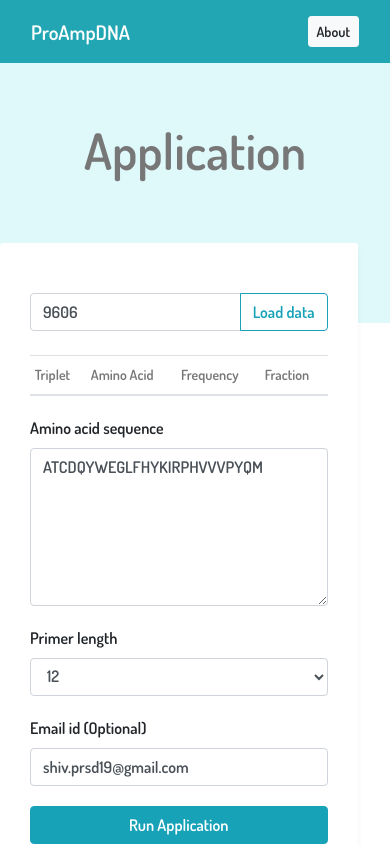
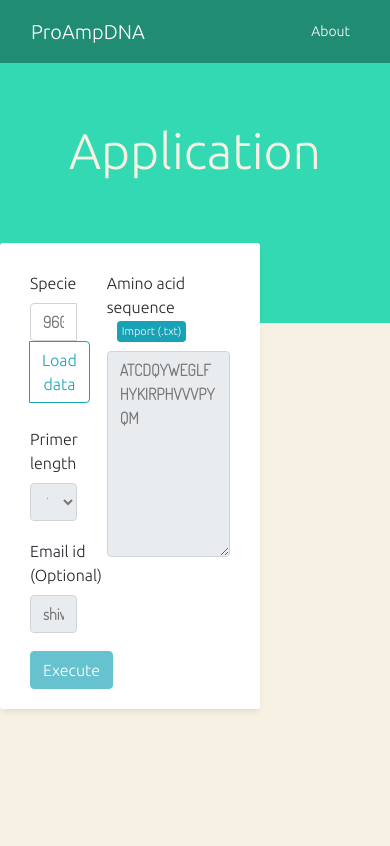
Before and after one commit to shiv-param/proampdna, an Angular app in the folder proampdna/frontend/: page / in a window 390 px wide. Shown: the top 846 px of the page. Built offline with nearby package versions, Linux system fonts and the light colour scheme.

Commit message:
UI fixes

```diff
--- a/proampdna/frontend/src/app/app.component.css
+++ b/proampdna/frontend/src/app/app.component.css
@@ -1,30 +1,35 @@
 .navigation-header{
-  background-color: #22a6b3 !important;
-  font-family: 'Dosis', sans-serif;
+  background-color: #218c74 !important;
+  font-family: 'Ubuntu', sans-serif;
+}
+
+.navigation-header button.about-button{
+  color:#FFFFFF;
 }
 
 .banner{
-  background-color: #dff9fb;
+  background-color: #33d9b2;
   color:#777;
   height: 260px;
   width: 100%;
   padding: 30px;
-  font-family: 'Dosis', sans-serif;
+  font-family: 'Ubuntu', sans-serif;
 }
 
 .page-header{
   text-align:center;
+  color: #f7f1e3;
   font-size: 50px;
-  font-weight: 600;
+  font-weight: 500;
   line-height: 1.5;
   margin-top: 20px;
-  font-family: 'Dosis', sans-serif;
+  font-family: 'Ubuntu', sans-serif;
 }
 
 .application{
   background-color: #FFFFFF;
   margin-top: -80px;
-  padding:30px;
+  padding: 10px 30px 20px 30px;
   border-radius: 3px 3px 3px 3px;
   -moz-border-radius: 3px 3px 3px 3px;
   -webkit-border-radius: 3px 3px 3px 3px;
@@ -32,86 +37,81 @@
   -webkit-box-shadow: 0px 4px 6px -2px rgba(0,0,0,0.1);
   -moz-box-shadow: 0px 4px 6px -2px rgba(0,0,0,0.1);
   box-shadow: 0px 4px 6px -2px rgba(0,0,0,0.1);
+  font-family: 'Ubuntu', sans-serif;
+}
+
+.application .form-element{
+  margin-top: 18px;
+}
+
+.application .form-element input, .application .form-element select, .application .form-element textarea{
+  color:#777;
+  font-weight: 600;
   font-family: 'Dosis', sans-serif;
 }
 
-.application .form-element{
-  margin-top: 20px;
-}
-
-.application .species_data_wrap{
-  max-height: 200px;
-  overflow-y: scroll;
-}
-.application .codon-help-text{
-  margin-top: -22px;
-  margin-left: 2px;
+.application .form-element button.utility-button{
+  margin-top: -2px;
+    font-size: 11px;
+  line-height: 1;
+    padding: 4px;
+    margin-left: 10px;
 }
 
 .table-proampdna{
   color:#777;
   font-weight: 500;
   line-height: 2;
-  font-size: 14px;
+  font-size: 13px;
 }
 
-.results-header{
+.proampdna-results{
   margin-top: 20px;
 }
 
-.results-header{
-  font-size: 40px;
-  margin-bottom: 20px;
+.segment{
+  background-color: #FFFFFF;
+  margin-top: 20px;
+  border-radius: 3px 3px 3px 3px !important;
+  -moz-border-radius: 3px 3px 3px 3px !important;
+  -webkit-border-radius: 3px 3px 3px 3px !important;
+  -webkit-box-shadow: 0px 4px 6px -2px rgba(0,0,0,0.1);
+  -moz-box-shadow: 0px 4px 6px -2px rgba(0,0,0,0.1);
+  box-shadow: 0px 4px 6px -2px rgba(0,0,0,0.1);
+  font-family: 'Ubuntu', sans-serif;
 }
 
-.results-counts{
-  font-size: 18px;
-  color:#777;
-  margin-top: 3px;
+.segment .segment-header{
+  padding: 15px;
+  background-color: #218c74;
+  color: #FFFFFF;
 }
 
-.pagination-wrapper{
-  text-align: right;
+.segment .segment-content{
+      padding: 15px;
+    padding-bottom: 2px;
 }
 
-/*.application-input-form{*/
-
-    /*padding: 30px;*/
-
-  /*font-size: 12px;*/
-
-/*}*/
-
-
-
-/*.application-input-form .form-content{*/
-  /*margin-top: 20px;*/
-/*}*/
-
-/*.application-input-form .form-label{*/
-  /*font-size: 20px;*/
-/*}*/
-
-/*.application-input-form-footer{*/
-  /*background-color: #dff9fb;*/
-  /*padding: 30px;*/
-  /*border-radius: 0px 0px 3px 3px;*/
-    /*-moz-border-radius: 0px 0px 3px 3px;*/
-    /*-webkit-border-radius: 0px 0px 3px 3px;*/
-    /*border: 0px solid #000000;*/
-    /*-webkit-box-shadow: 0px 4px 6px -2px rgba(0,0,0,0.1);*/
-    /*-moz-box-shadow: 0px 4px 6px -2px rgba(0,0,0,0.1);*/
-    /*box-shadow: 0px 4px 6px -2px rgba(0,0,0,0.1);*/
-  /*font-family: 'Dosis', sans-serif;*/
-/*}*/
-
-/*.application-results{*/
-  /*margin-top: 100px;*/
-  /*font-size: 12px;*/
-/*}*/
+.segment .segment-header button{
+    margin-top: -5px;
+    font-size: 11px;
+  line-height: 1;
+    padding: 4px;
+    margin-left: 10px;
+}
 
 .footer-wrap{
   text-align: center;
-  margin-top: 120px;
-  font-family: 'Dosis', sans-serif;
+  margin-top: 180px;
+  font-family: 'Ubuntu', sans-serif;
 }
+
+.footer-wrap strong{
+  color:#218c74;
+  font-weight: 500;
+}
+
+.footer-wrap .sub-footer{
+  font-size: 12px;
+  margin-top: -12px;
+}
--- a/proampdna/frontend/src/app/app.component.html
+++ b/proampdna/frontend/src/app/app.component.html
@@ -4,7 +4,7 @@
     <a class="navbar-brand" href="/">ProAmpDNA</a>
     <div class="" id="navbarSupportedContent">
       <div class="form-inline my-2 my-lg-0">
-        <button class="btn btn-light btn-sm" type="submit">About</button>
+        <button class="btn btn-link btn-sm about-button" type="submit">About</button>
       </div>
     </div>
   </div>
@@ -17,22 +17,75 @@
 
 <div class="container-fluid">
   <div class="row justify-content-md-center">
-    <div class="col-11 application">
+    <div class="col-8 application">
       <div class="row">
-        <div class="col-12 col-md-3">
+        <div class="col-4">
           <div class="form-element">
+            <label for="species_id">Specie</label>
             <div class="input-group mb-4">
-              <input type="text" class="form-control" placeholder="Enter Species ID" aria-label="Enter Species ID" aria-describedby="species_id" [(ngModel)]="specie_id">
+              <input type="text" class="form-control" placeholder="Enter Species ID" aria-label="Enter Species ID" id = "species_id" aria-describedby="species_id" [(ngModel)]="specie_id" [disabled]="running_application || running_data_loading">
               <div class="input-group-append">
-                <button class="btn btn-outline-info" type="button" (click)="fetchSpeciesData()">Load data</button>
+                <button class="btn btn-outline-info" type="button" (click)="fetchSpeciesData()" [disabled]="running_application || running_data_loading">Load data</button>
               </div>
             </div>
-            <small class="form-text text-muted codon-help-text" *ngIf="specie_data_loaded">
-              Data loaded for <span>{{ specie_data.specie_id }}</span>. <a href="#" data-toggle="modal" data-target="#species_data_modal">View</a>
-            </small>
-            <div >
-              <table class="table table-striped table-sm table-proampdna">
+          </div>
+          <div class="form-element">
+            <label for="primer_length">Primer length</label>
+            <select class="form-control" id="primer_length" [(ngModel)]="primer_length" [disabled]="!specie_data_loaded || running_application">
+                  <option>3</option>
+                  <option>6</option>
+                  <option>9</option>
+                  <option>12</option>
+                  <option>15</option>
+                  <option>18</option>
+                  <option>21</option>
+                  <option>24</option>
+                  <option>27</option>
+                  <option>30</option>
+                </select>
+          </div>
+          <div class="form-element">
+            <label for="email">Email id (Optional)</label>
+            <input type="text" class="form-control" id="email" aria-describedby="email" placeholder="Enter your email id" [(ngModel)]="email" [disabled]="!specie_data_loaded || running_application">
+          </div>
+        </div>
+        <div class="col-8">
+          <div class="form-element">
+            <label for="amino_acid_sequence">
+              Amino acid sequence
+              <button class="btn btn-info btn-sm utility-button" [disabled]="running_application" (click)="importAminoAcidSeqFromFile()">
+                Import (.txt)
+              </button>
+            </label>
+            <textarea class="form-control" id="amino_acid_sequence" rows="8" [(ngModel)]="amino_acid_sequence" [disabled]="!specie_data_loaded || running_application"></textarea>
+          </div>
+        </div>
+        <div class="col-12">
+          <div class="form-element">
+            <button class="btn btn-info" (click)="runApp('')" [disabled]="!specie_data_loaded || running_application">
+              <span *ngIf="!running_application">Execute</span>
+              <span *ngIf="running_application">Executing...</span>
+            </button>
+          </div>
+        </div>
+      </div>
+    </div>
+    <div class="col-8 proampdna-results">
+      <div class="segment" *ngIf="specie_data_loaded">
+        <div class="segment-header">
+          Data Loaded for: {{ specie_data.specie_id }}
+          <button class="btn btn-light btn-sm" (click)="toggleViewSpecieData()">
+            <span *ngIf="show_specie_data">Hide Data</span>
+            <span *ngIf="!show_specie_data">View Data</span>
+          </button>
+        </div>
+        <div class="segment-content" *ngIf="show_specie_data">
+          <div class="species_data_wrap">
+                <table class="table table-striped table-bordered table-sm table-proampdna">
                   <thead>
+                    <tr>
+                      <th colspan="4"><code>{{ specie_data.specie_head }}</code></th>
+                    </tr>
                     <tr>
                       <th scope="col">Triplet</th>
                       <th scope="col">Amino Acid</th>
@@ -51,60 +104,26 @@
                 </table>
               </div>
         </div>
-          <div class="form-element">
-            <label for="amino_acid_sequence">Amino acid sequence</label>
-            <textarea class="form-control" id="amino_acid_sequence" rows="6" [(ngModel)]="amino_acid_sequence"></textarea>
       </div>
-          <div class="form-element">
-            <label for="primer_length">Primer length</label>
-            <select class="form-control" id="primer_length" [(ngModel)]="primer_length">
-              <option>3</option>
-              <option>6</option>
-              <option>9</option>
-              <option>12</option>
-              <option>15</option>
-              <option>18</option>
-              <option>21</option>
-              <option>24</option>
-              <option>27</option>
-              <option>30</option>
-            </select>
+      <div class="segment" *ngIf="final_data_loaded">
+        <div class="segment-header">
+          Results
         </div>
-          <div class="form-element">
-            <label for="email">Email id (Optional)</label>
-            <input type="text" class="form-control" id="email" aria-describedby="email" placeholder="Enter your email id" [(ngModel)]="email">
-          </div>
-          <div class="form-element">
-            <button class="btn btn-info btn-block" (click)="runApp('')">Run Application</button>
-          </div>
-        </div>
-        <div class="col-12 col-md-9" *ngIf="final_data_loaded">
+        <div class="segment-content">
            <div class="row">
-            <div class="col-12 results-header">
-              <span class="main-header">Results</span>
-            </div>
-            <div class="col-12 pagination-wrapper">
-              <nav aria-label="Page navigation example" *ngIf="page_offsets.length != 0">
-                <ul class="pagination pagination-sm justify-content-end">
-                  <li class="page-item" [ngClass]="{'disabled': !previous}">
-                    <a class="page-link" href="#" (click)="runApp(previous)">Previous</a>
-                  </li>
-                  <li class="page-item" *ngFor="let offset of page_offsets" [ngClass]="{'active': offset.selected}">
-                    <a class="page-link" href="#" (click)="runApp(offset.url)">{{offset.page_number}}</a>
-                  </li>
-                  <li class="page-item" [ngClass]="{'disabled': !next}">
-                    <a class="page-link" href="#" (click)="runApp(next)">Next</a>
-                  </li>
-                </ul>
-              </nav>
-            </div>
-          </div>
-
-          <table class="table table-bordered table-sm table-proampdna" *ngIf="final_data_loaded">
-            <thead class="thead-dark">
+                <div class="col-12 table-responsive">
+                  <table class="table table-striped table-bordered table-sm table-proampdna">
+                    <thead>
                       <tr>
-                <th colspan="4">Amino acid sequence with least degenerate codons: <code>{{ least_degenerate_codon }}</code></th>
-                <th colspan="2" class="text-right">Showing <code>{{ start_count }}</code>-<code>{{ end_count }}</code> of <code>{{ total_results }}</code></th>
+                        <th colspan="4">
+                          Amino acid sequence with least degenerate codons: <code>{{ least_degenerate_codon }}</code>
+                        </th>
+                        <th colspan="2" class="text-right" *ngIf="page_offsets.length != 0">
+                          Showing <code>{{ start_count }}</code>-<code>{{ end_count }}</code> of <code>{{ total_results }}</code>
+                        </th>
+                        <th colspan="2" class="text-right" *ngIf="page_offsets.length == 0">
+                          Showing <code>1</code>-<code>{{ total_results }}</code> of <code>{{ total_results }}</code>
+                        </th>
                       </tr>
                       <tr>
                         <th scope="col">Forward Primer (5' to 3')</th>
@@ -119,31 +138,44 @@
                       <tr *ngFor="let result of result_data">
                         <td>{{ result.forwardPrimer }}</td>
                         <td>{{ result.reversePrimer }}</td>
-                <td>{{ result.frequency }}</td>
+                        <td>{{ result.frequency.toExponential(4) }}</td>
                         <td>{{ result.length }}</td>
-                <td>{{ result.GCPerc }}</td>
-                <td>{{ result.meltingPoint }}</td>
+                        <td>{{ result.GCPerc.toFixed(2) }}</td>
+                        <td>{{ result.meltingPoint.toFixed(3) }}</td>
                       </tr>
                     </tbody>
                     <tfoot>
                       <tr>
-                <th colspan="4">Amino acid sequence with least degenerate codons: <code>{{ least_degenerate_codon }}</code></th>
-                <th colspan="2" class="text-right">Showing <code>{{ start_count }}</code>-<code>{{ end_count }}</code> of <code>{{ total_results }}</code></th>
+                        <th colspan="4">
+                          Amino acid sequence with least degenerate codons: <code>{{ least_degenerate_codon }}</code>
+                        </th>
+                        <th colspan="2" class="text-right" *ngIf="page_offsets.length != 0">
+                          Showing <code>{{ start_count }}</code>-<code>{{ end_count }}</code> of <code>{{ total_results }}</code>
+                        </th>
+                        <th colspan="2" class="text-right" *ngIf="page_offsets.length == 0">
+                          Showing <code>1</code>-<code>{{ total_results }}</code> of <code>{{ total_results }}</code>
+                        </th>
                       </tr>
                     </tfoot>
                   </table>
-          <div class="row" *ngIf="final_data_loaded">
+                </div>
                 <div class="col-12">
                   <nav aria-label="Page navigation example" *ngIf="page_offsets.length != 0">
                     <ul class="pagination pagination-sm justify-content-end">
                       <li class="page-item" [ngClass]="{'disabled': !previous}">
-                    <a class="page-link" href="#" (click)="runApp(previous)">Previous</a>
+                        <a class="page-link" (click)="runApp(previous)">
+                          <span aria-hidden="true">&laquo;</span>
+                          <span class="sr-only">Previous</span>
+                        </a>
                       </li>
                       <li class="page-item" *ngFor="let offset of page_offsets" [ngClass]="{'active': offset.selected}">
-                    <a class="page-link" href="#" (click)="runApp(offset.url)">{{offset.page_number}}</a>
+                        <a class="page-link" (click)="runApp(offset.url)">{{offset.page_number}}</a>
                       </li>
                       <li class="page-item" [ngClass]="{'disabled': !next}">
-                    <a class="page-link" href="#" (click)="runApp(next)">Next</a>
+                        <a class="page-link" (click)="runApp(next)">
+                          <span aria-hidden="true">&raquo;</span>
+                          <span class="sr-only">Next</span>
+                        </a>
                       </li>
                     </ul>
                   </nav>
@@ -155,27 +187,8 @@
     <div class="col-12">
       <div class="footer-wrap">
         <p><strong>&copy; ProAmpDNA</strong> - All Rights Reserved</p>
-        <p>Developed and Maintained by <a href="https://github.com/shiv-param/">Shiv Prasad</a></p>
+        <p class="sub-footer">Developed and Maintained by <a href="https://www.linkedin.com/in/shiv-prasad/" target="_blank">Shiv Prasad</a></p>
       </div>
     </div>
   </div>
 </div>
-
-<div class="modal fade" id="species_data_modal" tabindex="-1" role="dialog" aria-labelledby="species_data_modal_title" aria-hidden="true" *ngIf="specie_data_loaded">
-  <div class="modal-dialog" role="document">
-    <div class="modal-content">
-      <div class="modal-header">
-        <h5 class="modal-title" id="species_data_modal_title">{{ specie_data.specie_head }}</h5>
-        <button type="button" class="close" data-dismiss="modal" aria-label="Close">
-          <span aria-hidden="true">&times;</span>
-        </button>
-      </div>
-      <div class="modal-body">
-
-      </div>
-      <div class="modal-footer">
-        <button type="button" class="btn btn-secondary" data-dismiss="modal">Close</button>
-      </div>
-    </div>
-  </div>
-</div>
--- a/proampdna/frontend/src/app/app.component.ts
+++ b/proampdna/frontend/src/app/app.component.ts
@@ -18,43 +18,54 @@ export class AppComponent {
   private primer_length: string = "12";
   private email: string = "shiv.prsd19@gmail.com";
 
-  private specie_data = {};
-  private result_data = {};
-  private total_results = {};
-  private page_offsets = [];
-  private previous = "";
-  private next = "";
-  private start_count = "";
-  private end_count = "";
-  private least_degenerate_codon = "";
+  private specie_data:object = {};
+  private result_data:object = {};
+  private total_results:object = {};
+  private page_offsets:object = [];
+  private previous:any = "";
+  private next:any = "";
+  private start_count:number = 0;
+  private end_count:number = 0;
+  private least_degenerate_codon:string = "";
 
   private specie_data_loaded: boolean = false;
   private final_data_loaded: boolean = false;
+  private show_specie_data:boolean = false;
+  private running_application:boolean = false;
+  private running_data_loading:boolean = false;
 
   constructor(private http: HttpClient){}
 
   public fetchSpeciesData(){
       if(this.specie_id.trim() != ""){
+          this.running_data_loading = true;
           let url = this.base_url + "/api/load-species-data/?specie_id=" + this.specie_id;
           this.http.get(url).subscribe((res)=>{
             this.specie_data = res.species_data;
             this.specie_data_loaded = true;
+            this.running_data_loading = false;
           });
       }
+  }
+
+  public toggleViewSpecieData(){
+    this.show_specie_data = !this.show_specie_data;
   }
 
   public runApp(url){
 
       if(!Boolean(url)){
         url = this.base_url + "/api/run-app/?amino_acid_seq=" + this.amino_acid_sequence + "&email=" + this.email + "&primer_len=" + this.primer_length + "&specie_id="+this.specie_id;
+        this.running_application = true;
       }
 
       this.http.get(url).subscribe((res)=>{
+          this.running_application = false;
           this.final_data_loaded = true;
           this.result_data = res.results;
           this.page_offsets = [];
+          this.total_results = Number(res.count);
           if(Number(res.count) > 100){
-              this.total_results = Number(res.count);
               this.previous = res.previous;
               this.next = res.next;
               this.least_degenerate_codon = res.results[0].aasldc;
@@ -71,6 +82,7 @@ export class AppComponent {
                   if(key == 'offset') offset = Number(value);
                 }
                 offset += limit;
+
               }
               if(Boolean(this.next)){
                 last_page = false;
--- a/proampdna/frontend/src/styles.css
+++ b/proampdna/frontend/src/styles.css
@@ -1,3 +1,8 @@
 /* You can add global styles to this file, and also import other style files */
 @import '~bootstrap/dist/css/bootstrap.min.css';
-@import url('https://fonts.googleapis.com/css?family=Dosis:600');
+@import url('https://fonts.googleapis.com/css?family=Dosis:200');
+@import url('https://fonts.googleapis.com/css?family=Ubuntu:300');
+
+body{
+  background-color: #f7f1e3;
+}
```
Lines whose indentation alone changed are shown as unchanged.
